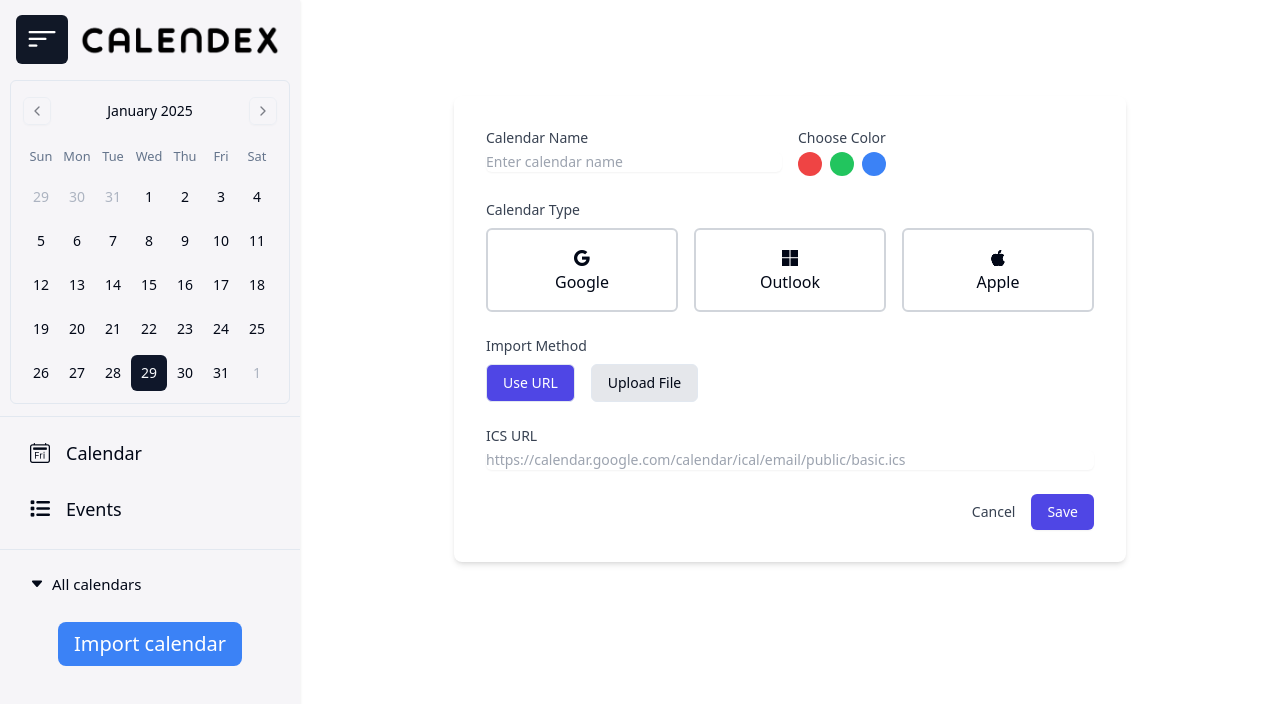
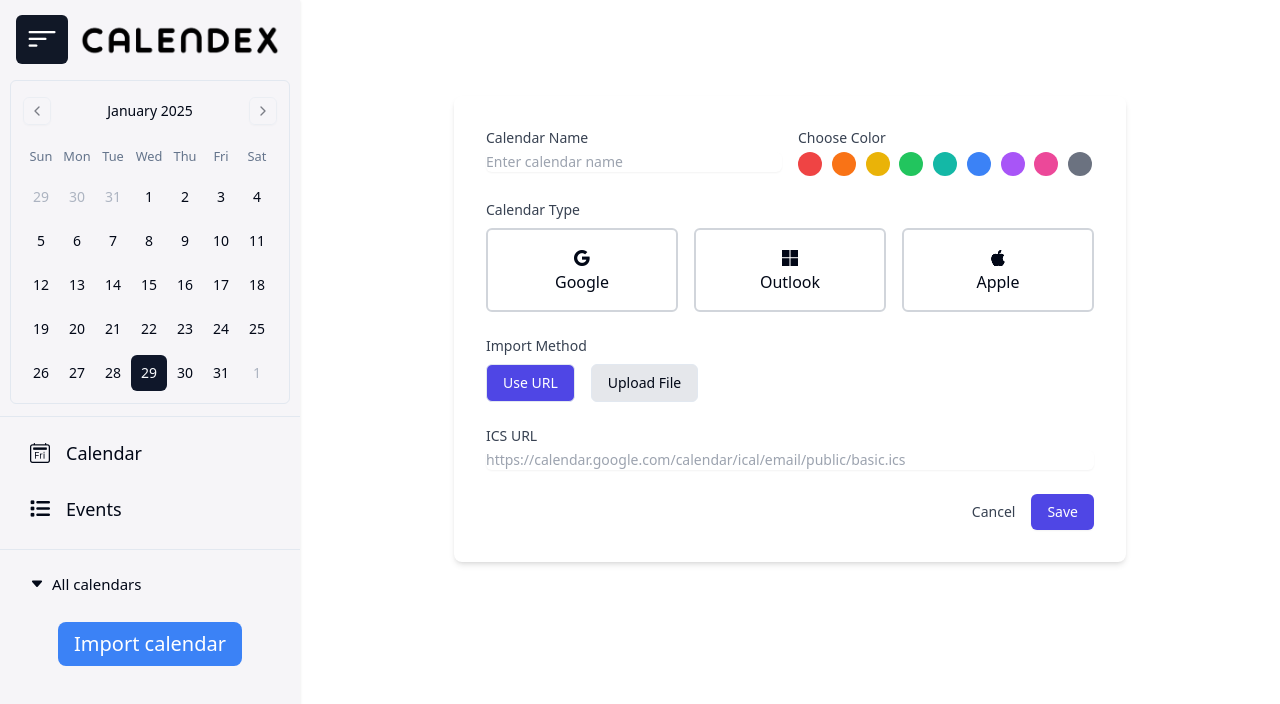
Before and after one commit to danielilievskii/calendex, a Vue app: page /calendar-import in a window 1280 px wide. Shown: the top 704 px of the page. Built offline with nearby package versions, Linux system fonts and the light colour scheme.

Commit message:
Enhance ImportCalendar component: expand color selection options and improve layout for better user experience

```diff
--- a/src/components/ImportCalendar.vue
+++ b/src/components/ImportCalendar.vue
@@ -1,5 +1,5 @@
 <template>
-  <div class="max-w-2xl mx-auto p-4 sm:p-8 bg-white rounded-lg shadow-md">
+  <div class="max-w-2xl mx-auto p-4 sm:p-8 bg-white rounded-lg shadow-md w-full sm:w-auto">
 
     <div class="mb-6 flex flex-col sm:flex-row gap-4">
       <div class="w-full sm:w-1/2">
@@ -12,11 +12,21 @@
 
       <div class="w-full sm:w-1/2">
         <label for="color" class="block text-sm font-medium text-gray-700">Choose Color</label>
-        <div class="mt-1 flex gap-2">
+        <div class="mt-1 grid grid-cols-3 sm:grid-cols-9 gap-2">
           <button
         @click="calendarColor = 'red'"
         class="w-6 h-6 bg-red-500 rounded-full cursor-pointer"
         :class="calendarColor === 'red' ? 'ring-2 ring-offset-2 ring-red-500' : ''"
+          ></button>
+          <button
+        @click="calendarColor = 'orange'"
+        class="w-6 h-6 bg-orange-500 rounded-full cursor-pointer"
+        :class="calendarColor === 'orange' ? 'ring-2 ring-offset-2 ring-orange-500' : ''"
+          ></button>
+          <button
+        @click="calendarColor = 'yellow'"
+        class="w-6 h-6 bg-yellow-500 rounded-full cursor-pointer"
+        :class="calendarColor === 'yellow' ? 'ring-2 ring-offset-2 ring-yellow-500' : ''"
           ></button>
           <button
         @click="calendarColor = 'green'"
@@ -24,9 +34,29 @@
         :class="calendarColor === 'green' ? 'ring-2 ring-offset-2 ring-green-500' : ''"
           ></button>
           <button
+        @click="calendarColor = 'teal'"
+        class="w-6 h-6 bg-teal-500 rounded-full cursor-pointer"
+        :class="calendarColor === 'teal' ? 'ring-2 ring-offset-2 ring-teal-500' : ''"
+          ></button>
+          <button
         @click="calendarColor = 'blue'"
         class="w-6 h-6 bg-blue-500 rounded-full cursor-pointer"
         :class="calendarColor === 'blue' ? 'ring-2 ring-offset-2 ring-blue-500' : ''"
+          ></button>
+          <button
+        @click="calendarColor = 'purple'"
+        class="w-6 h-6 bg-purple-500 rounded-full cursor-pointer"
+        :class="calendarColor === 'purple' ? 'ring-2 ring-offset-2 ring-purple-500' : ''"
+          ></button>
+          <button
+        @click="calendarColor = 'pink'"
+        class="w-6 h-6 bg-pink-500 rounded-full cursor-pointer"
+        :class="calendarColor === 'pink' ? 'ring-2 ring-offset-2 ring-pink-500' : ''"
+          ></button>
+          <button
+        @click="calendarColor = 'gray'"
+        class="w-6 h-6 bg-gray-500 rounded-full cursor-pointer"
+        :class="calendarColor === 'gray' ? 'ring-2 ring-offset-2 ring-gray-500' : ''"
           ></button>
         </div>
       </div>
```
Lines whose indentation alone changed are shown as unchanged.
